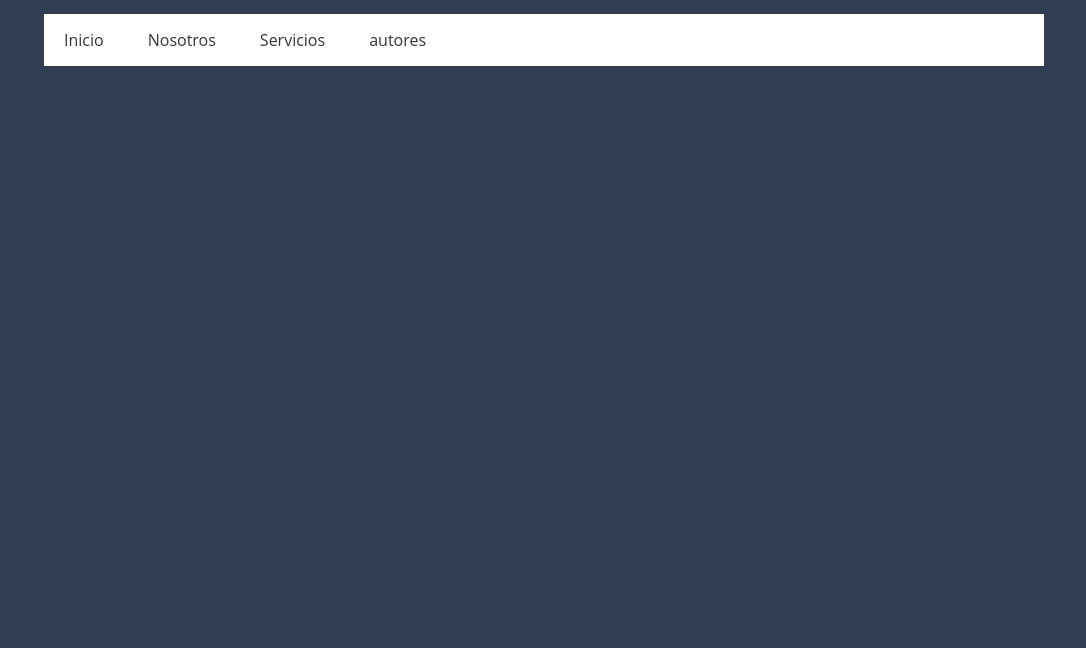
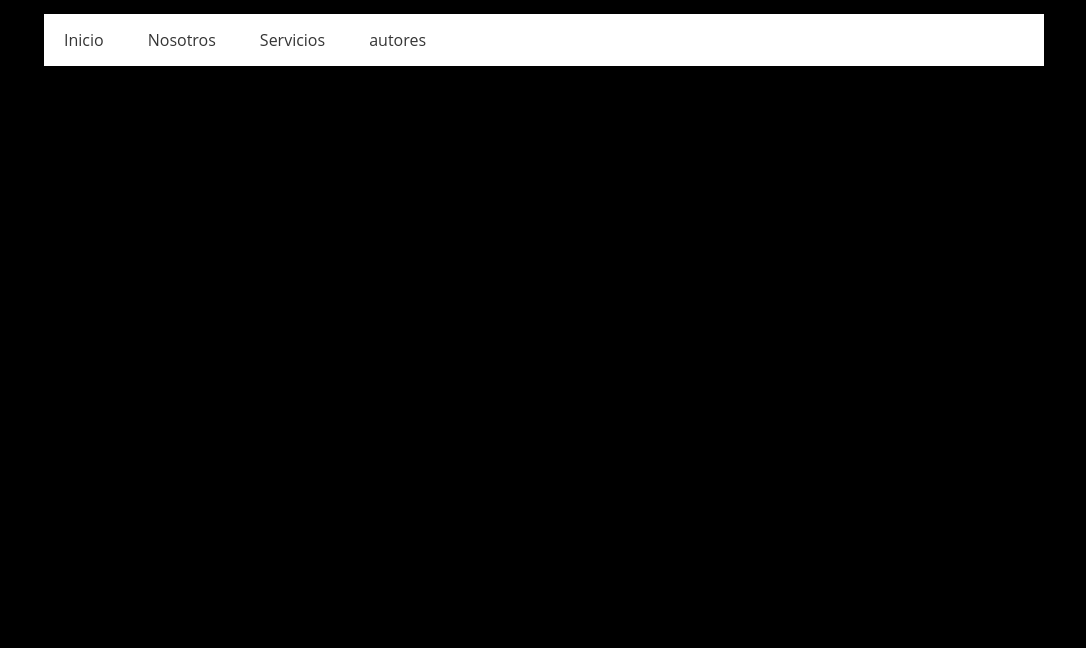
Before and after one commit to hernan35/robles.github.io, a plain HTML site: page index.html in a window 1280 px wide. Shown: the part 152-800 px from the top of the page, without its empty margins (96-1182 px from the left). Drawn offline with Linux system fonts and the light colour scheme.

Commit message:
Update main.css

```diff
--- a/main.css
+++ b/main.css
@@ -7,7 +7,7 @@
 }
 
 body{
-	background: #313D52;
+	background:black;
 }
 
 header{
```
